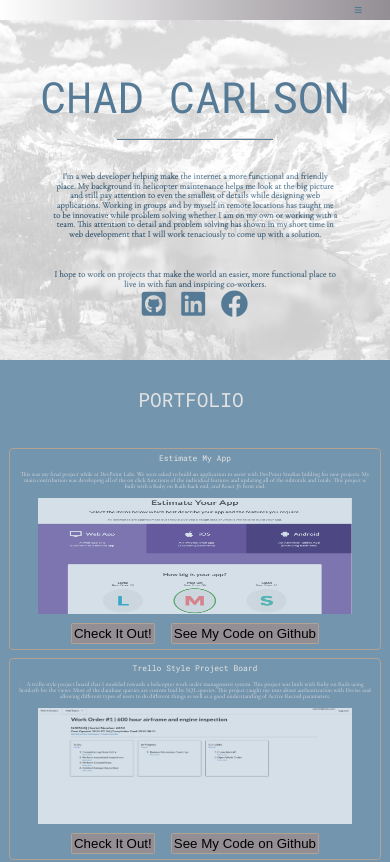
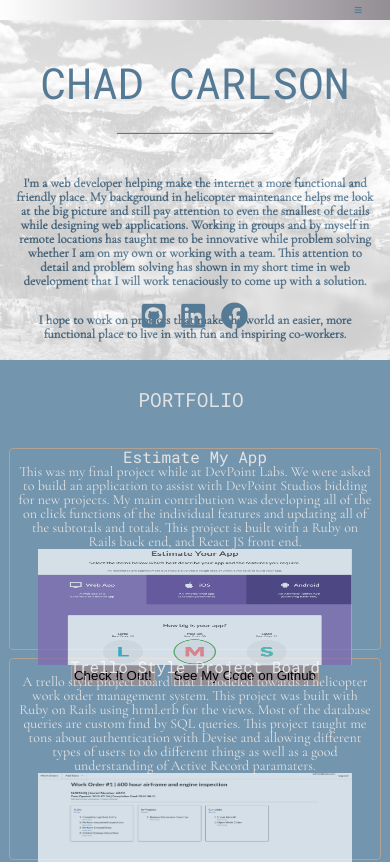
Before and after one commit to chad-m-carlson/about_me, a plain HTML site: page index.html in a window 390 px wide. Shown: the top 862 px of the page. Drawn offline with nearby package versions, Linux system fonts and the light colour scheme.

Commit message:
adjusted padding

```diff
--- a/css/main.css
+++ b/css/main.css
@@ -184,6 +184,18 @@ nav li:hover {
   padding: .0rem;
 }
 
+.first::before{
+  content: '';
+  background-image: url(../images/IMG_0407.jpg);
+  background-size: cover;
+  background-clip: bottom;
+  animation: fade-out 5s ease-in;
+  opacity: 0.2;
+  position: absolute;
+  width: 100%;
+  height: 85.0rem;
+}
+
 @keyframes fade-out {
   from {
     opacity: 1;
@@ -194,18 +206,11 @@ nav li:hover {
   }
 }
 
-.first img {
-  animation: fade-out 5s ease-in;
-  opacity: 0.2;
-  position: absolute;
-  width: 100%;
-  height: 85.0rem;
-}
 
 .first h1 {
   color: #557A95;
   font-size: 11vw;
-  margin-top: 10.0rem;
+  margin-top: 5.0rem;
 }
 
 .summary {
@@ -394,7 +399,7 @@ nav li:hover {
   display: flex;
   flex-direction: row;
   justify-content: space-evenly;
-  border-radius: 1.0rem;
+  /* border-radius: 1.0rem; */
 }
 .pic:hover {
   cursor: zoom-in;
@@ -535,7 +540,7 @@ fieldset {
   justify-content: center;
   align-items: center;
   z-index: 2;
-  margin-bottom: 3.0rem;
+  margin-top: 3.0rem;
 }
 
 
@@ -651,10 +656,20 @@ footer {
     width: 85%;
   }
   .projects p {
-    font-size: 1.5rem;
+    font-size: 3.5rem;
   }
   .projects h2 {
-    font-size: 2rem;
+    font-size: 4rem;
+  }
+
+  .summary {
+    margin: 1rem;
+  }
+  .summary p {
+    font-size: 3.2rem;
+  }
+  .photo-reel {
+    width: 95%;
   }
   #modal{
     width: 100%;
--- a/index.html
+++ b/index.html
@@ -47,7 +47,6 @@
     </nav>
   </header>
   <section class="first">
-    <img src="images/IMG_0407.jpg">
     <div id="name">
       <h1>Chad Carlson</h1>
       <hr class="seperator">
@@ -56,7 +55,6 @@
       <p>
         I'm a web developer helping make the internet a more functional and friendly place. My background in helicopter maintenance helps me look at the big picture and still pay attention to even the smallest of details  while designing web applications. Working in groups and by myself in remote locations has taught me to be innovative while problem solving whether I am on my own or working with a team. This attention to detail and problem solving has shown in my short time in web development that I will work tenaciously to come up with a solution.
       </p>
-      <br />
       <p>
         I hope to work on projects that make the world an easier, more functional place to live in with fun and inspiring co-workers.
 
```
